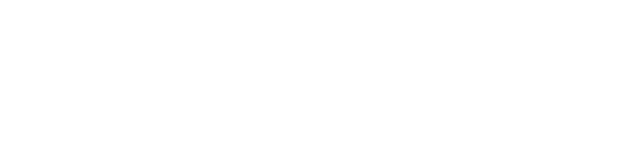
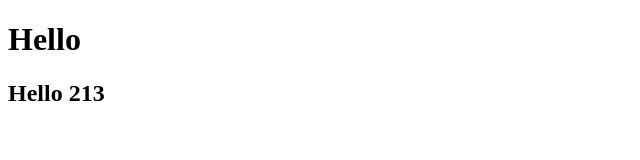
Before and after one commit to king-ramaru/papochka, a plain HTML site: page index.html in a window 1280 px wide. Shown: the whole page, without its empty margins (0-640 px from the left). Drawn offline with Linux system fonts and the light colour scheme.

Commit message:
h2 Hello   213

```diff
--- a/index.html
+++ b/index.html
@@ -5,5 +5,7 @@
   <title>Title</title>
 </head>
 <body>
+<h1>Hello</h1>
+<h2>Hello   213</h2>
 </body>
 </html>
```
